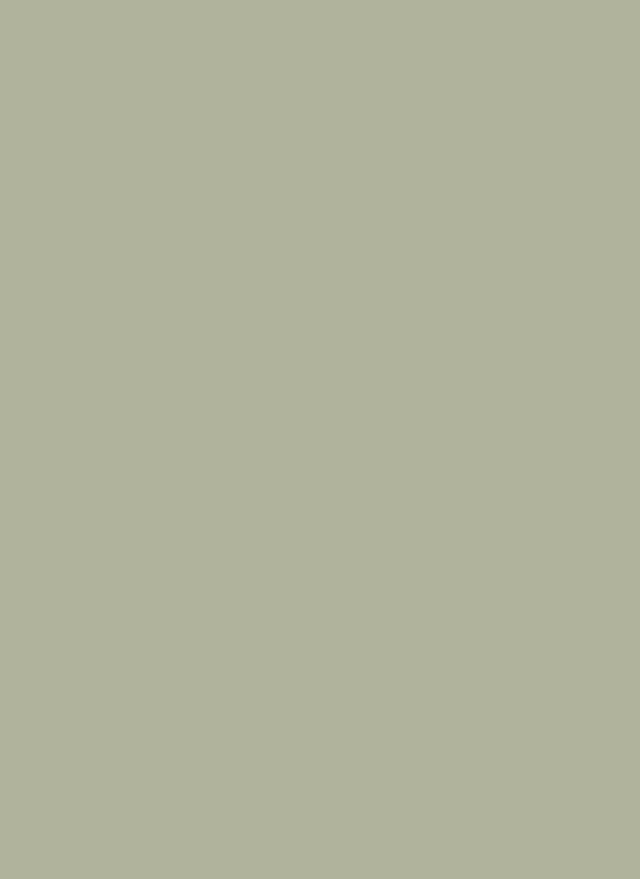
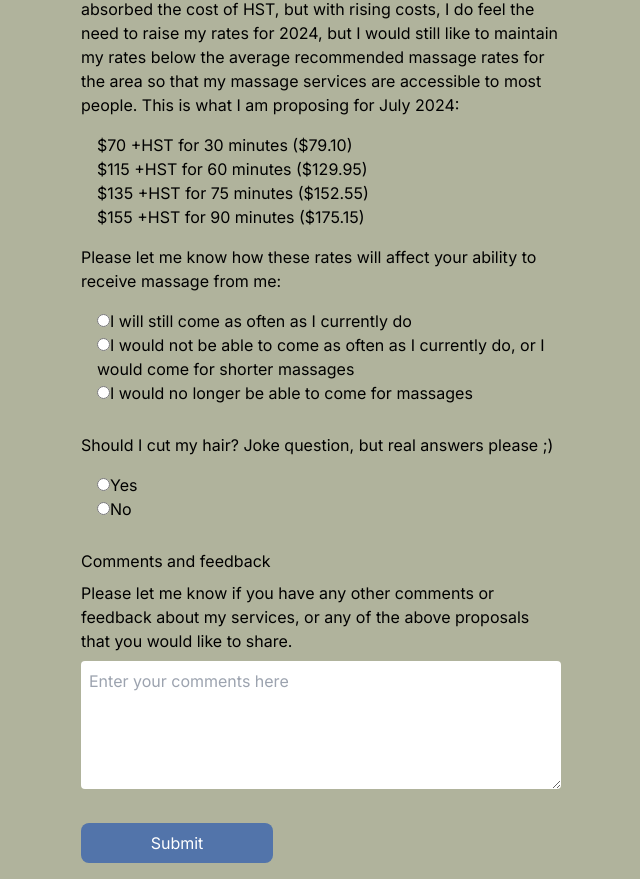
Before and after one commit to cipdv/ciprmt-survey, a Next.js app: page / in a window 1280 px wide. Shown: the part 955-1834 px from the top of the page, without its empty margins (319-959 px from the left). Before the commit the page ends 872 px from the top, so only its background shows below. Built offline with nearby package versions, Linux system fonts and the light colour scheme; no server answers.

Commit message:
added questions

```diff
--- a/app/_actions.js
+++ b/app/_actions.js
@@ -4,10 +4,15 @@ import dbConnection from "@/app/lib/db";
 
 export const submitSurvey = async (prevState, formData) => {
   const formDataObj = Object.fromEntries(formData.entries());
-  const { email, onlineBooking, stretchClasses, workplaceMassage } =
-    formDataObj;
-
-  console.log(email, onlineBooking, stretchClasses, workplaceMassage);
+  const {
+    email,
+    onlineBooking,
+    stretchClasses,
+    workplaceMassage,
+    rateIncrease,
+    comments,
+    haircut,
+  } = formDataObj;
 
   let dbClient;
   try {
@@ -35,6 +40,9 @@ export const submitSurvey = async (prevState, formData) => {
     onlineBooking,
     stretchClasses,
     workplaceMassage,
+    rateIncrease,
+    comments,
+    haircut,
   });
   return { message: "Thank you for completing the survey!" };
 };
--- a/app/globals.css
+++ b/app/globals.css
@@ -23,7 +23,7 @@ body {
   background-color: #5274aa;
   color: white;
   padding: 0.5rem 1rem;
-  border-radius: 0.25rem;
+  border-radius: 0.5rem;
 }
 
 .btn:hover {
--- a/app/page.js
+++ b/app/page.js
@@ -40,6 +40,7 @@ const survey = () => {
               name="email"
               required
               placeholder="Enter your email address"
+              className="p-2 rounded"
             />
           </div>
         </div>
@@ -148,6 +149,109 @@ const survey = () => {
             </div>
           </div>
         </div>
+        <div className="mt-4">
+          <label htmlFor="stretchClasses" className="text-bold">
+            Would you still be able to receive massages with the following rate
+            increases?
+          </label>
+          <p className="mb-4 mt-2">
+            I have always tried to keep my rates low, and I’ll continue to keep
+            them low. Since beginning my massage practice I have absorbed the
+            cost of HST, but with rising costs, I do feel the need to raise my
+            rates for 2024, but I would still like to maintain my rates below
+            the average recommended massage rates for the area so that my
+            massage services are accessible to most people. This is what I am
+            proposing for July 2024:
+          </p>
+          <ul className="ml-4">
+            <li>$70 +HST for 30 minutes ($79.10)</li>
+            <li>$115 +HST for 60 minutes ($129.95)</li>
+            <li>$135 +HST for 75 minutes ($152.55)</li>
+            <li>$155 +HST for 90 minutes ($175.15)</li>
+          </ul>
+          <p className="mt-4">
+            Please let me know how these rates will affect your ability to
+            receive massage from me:
+          </p>
+          <div className="ml-4 mt-4 mb-4">
+            <div>
+              <input
+                type="radio"
+                id="yes"
+                name="rateIncrease"
+                value="noChange"
+                required
+              />
+              <label htmlFor="noChange">
+                I will still come as often as I currently do
+              </label>
+            </div>
+            <div>
+              <input
+                type="radio"
+                id="no"
+                name="rateIncrease"
+                value="lessOften"
+                required
+              />
+              <label htmlFor="lessOften">
+                I would not be able to come as often as I currently do, or I
+                would come for shorter massages
+              </label>
+            </div>
+            <div>
+              <input
+                type="radio"
+                id="no"
+                name="rateIncrease"
+                value="noLongerCome"
+                required
+              />
+              <label htmlFor="noLongerCome">
+                I would no longer be able to come for massages
+              </label>
+            </div>
+          </div>
+        </div>
+        <div>
+          <label htmlFor="haircut" className="text-bold">
+            Should I cut my hair? Joke question, but real answers please ;)
+          </label>
+          <div className="ml-4 mt-4 mb-4">
+            <div>
+              <input
+                type="radio"
+                id="yes"
+                name="haircut"
+                value="yes"
+                required
+              />
+              <label htmlFor="yes">Yes</label>
+            </div>
+            <div>
+              <input type="radio" id="no" name="haircut" value="no" required />
+              <label htmlFor="no">No</label>
+            </div>
+          </div>
+        </div>
+        <div>
+          <label htmlFor="comments" className="text-bold">
+            Comments and feedback
+          </label>
+          <p className="mt-2">
+            Please let me know if you have any other comments or feedback about
+            my services, or any of the above proposals that you would like to
+            share.
+          </p>
+          <div className="mt-2 mb-4">
+            <textarea
+              id="comments"
+              name="comments"
+              placeholder="Enter your comments here"
+              className="p-2 rounded w-full h-32"
+            ></textarea>
+          </div>
+        </div>
         {state?.message && (
           <p className="text-error text-bold">{state?.message}</p>
         )}
```
